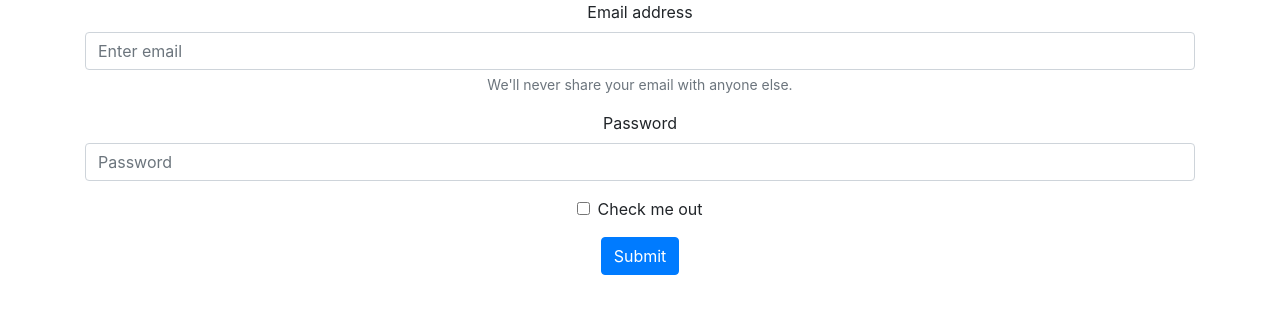
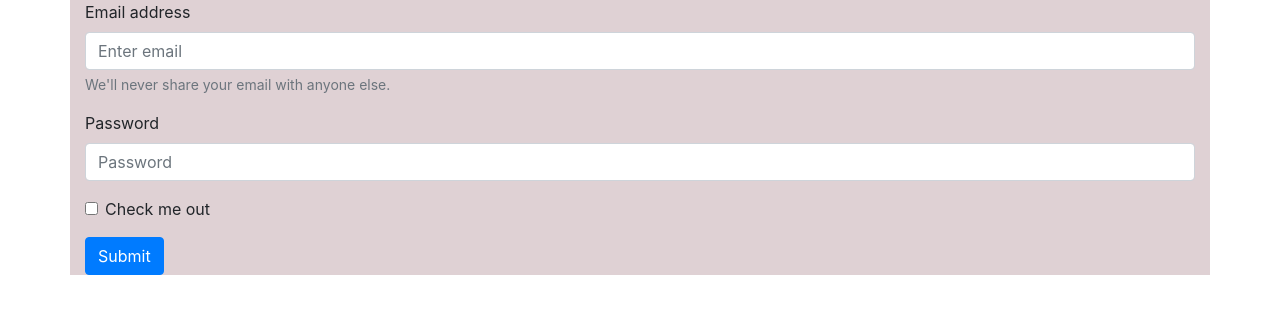
Before and after one commit to bethel-school-of-technology/team-dream-team-frontend, a React (Create React App) app: page / in a window 1280 px wide. Shown: the top 314 px of the page. Built offline with nearby package versions, Linux system fonts and the light colour scheme.

Commit message:
created login/signup folders and components

```diff
--- a/package.json
+++ b/package.json
@@ -10,6 +10,7 @@
     "react": "^17.0.1",
     "react-bootstrap": "^1.4.3",
     "react-dom": "^17.0.1",
+    "react-router-dom": "^5.2.0",
     "react-scripts": "4.0.2",
     "web-vitals": "^1.1.0"
   },
--- a/src/App.css
+++ /dev/null
@@ -1,47 +0,0 @@
-.App {
-  text-align: center;
-}
-
-.App-logo {
-  height: 40vmin;
-  pointer-events: none;
-}
-
-@media (prefers-reduced-motion: no-preference) {
-  .App-logo {
-    animation: App-logo-spin infinite 20s linear;
-  }
-}
-
-.App-header {
-  background-color: #282c34;
-  min-height: 100vh;
-  display: flex;
-  flex-direction: column;
-  align-items: center;
-  justify-content: center;
-  font-size: calc(10px + 2vmin);
-  color: white;
-}
-
-.App-link {
-  color: #61dafb;
-}
-
-@keyframes App-logo-spin {
-  from {
-    transform: rotate(0deg);
-  }
-  to {
-    transform: rotate(360deg);
-  }
-}
-
-/* .container {
-  background-color: #a02020 !important;
-  margin: 10px !important;
-}
-
-.form-control {
-  background-color: pink !important;
-} */
--- a/src/App.js
+++ /dev/null
@@ -1,36 +0,0 @@
-// import logo from './logo.svg';
-import Form from 'react-bootstrap/Form';
-import Button from 'react-bootstrap/Button';
-import Container from 'react-bootstrap/Container';
-import './App.css';
-
-function App() {
-  return (
-    <div className="App">
-      <Container>
-      <Form>
-        <Form.Group controlId="formBasicEmail">
-          <Form.Label>Email address</Form.Label>
-          <Form.Control type="email" placeholder="Enter email" />
-          <Form.Text className="text-muted">
-          We'll never share your email with anyone else.
-          </Form.Text>
-        </Form.Group>
-
-        <Form.Group controlId="formBasicPassword">
-         <Form.Label>Password</Form.Label>
-         <Form.Control type="password" placeholder="Password" />
-        </Form.Group>
-        <Form.Group controlId="formBasicCheckbox">
-        <Form.Check type="checkbox" label="Check me out" />
-        </Form.Group>
-      <Button variant="primary" type="submit">
-      Submit
-      </Button>
-  </Form>
-  </Container>
-    </div>
-  );
-}
-
-export default App;
--- /dev/null
+++ b/src/Components/Login/Login.js
@@ -0,0 +1,38 @@
+import React from "react";
+import Form from "react-bootstrap/Form";
+import Button from "react-bootstrap/Button";
+import Container from "react-bootstrap/Container";
+import "./login.css";
+
+class Login extends React.Component {
+  render() {
+    return (
+      <div className="Login">
+        <Container>
+          <Form>
+            <Form.Group controlId="formBasicEmail">
+              <Form.Label>Email address</Form.Label>
+              <Form.Control type="email" placeholder="Enter email" />
+              <Form.Text className="text-muted">
+                We'll never share your email with anyone else.
+              </Form.Text>
+            </Form.Group>
+
+            <Form.Group controlId="formBasicPassword">
+              <Form.Label>Password</Form.Label>
+              <Form.Control type="password" placeholder="Password" />
+            </Form.Group>
+            <Form.Group controlId="formBasicCheckbox">
+              <Form.Check type="checkbox" label="Check me out" />
+            </Form.Group>
+            <Button variant="primary" type="submit">
+              Submit
+            </Button>
+          </Form>
+        </Container>
+      </div>
+    );
+  }
+}
+
+export default Login;
--- /dev/null
+++ b/src/Components/Login/login.css
@@ -0,0 +1,5 @@
+/* Overide Styles for Login Compoent */
+
+.container {
+    background-color: rgb(223, 209, 212) !important;
+}
--- /dev/null
+++ b/src/Components/SignUp/signup.css
@@ -0,0 +1 @@
+/* Overide Styles for Signup Compoent */
--- a/src/index.js
+++ b/src/index.js
@@ -1,14 +1,27 @@
 import React from 'react';
 import ReactDOM from 'react-dom';
+import { BrowserRouter as Router, Route } from "react-router-dom";
 import './index.css';
-import App from './App';
+import Login from './Components/Login/Login';
+
 import reportWebVitals from './reportWebVitals';
 import 'bootstrap/dist/css/bootstrap.min.css';
 
+// copy code from line 18-20 paste code in side div tags directly under line 20
+// on line 21 replace "exact path" with "path" (remove the word exact) and replace "/" with "signup"
+// import Signup componnet
+// on line 22 replace "Login" with "Signup" - then go back to signup component to work on it
+
+
 ReactDOM.render(
-  <React.StrictMode>
-    <App />
-  </React.StrictMode>,
+ <Router>
+   <div>
+     <Route exact path="/">
+       <Login />
+     </Route>
+
+   </div>
+ </Router>,
   document.getElementById('root')
 );
 
```
Also changed, not shown: src/Components/SignUp/SignUp.js (added, +15 -0 lines), 1 other file (tests, documents, lock files or other folders).
